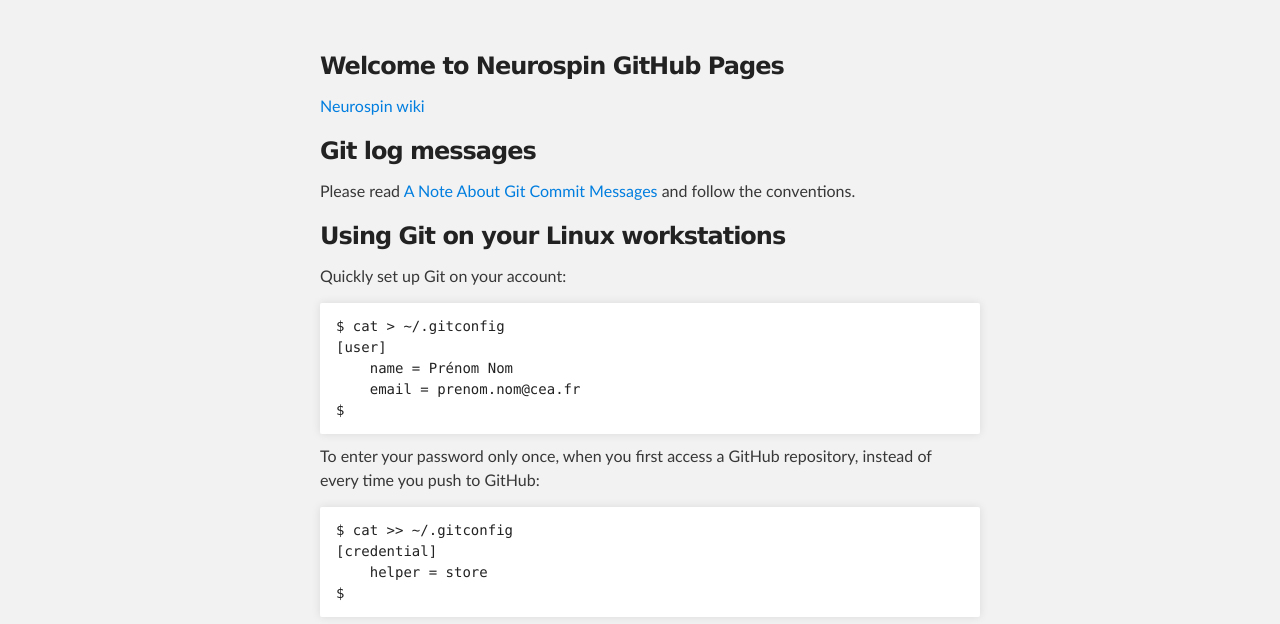
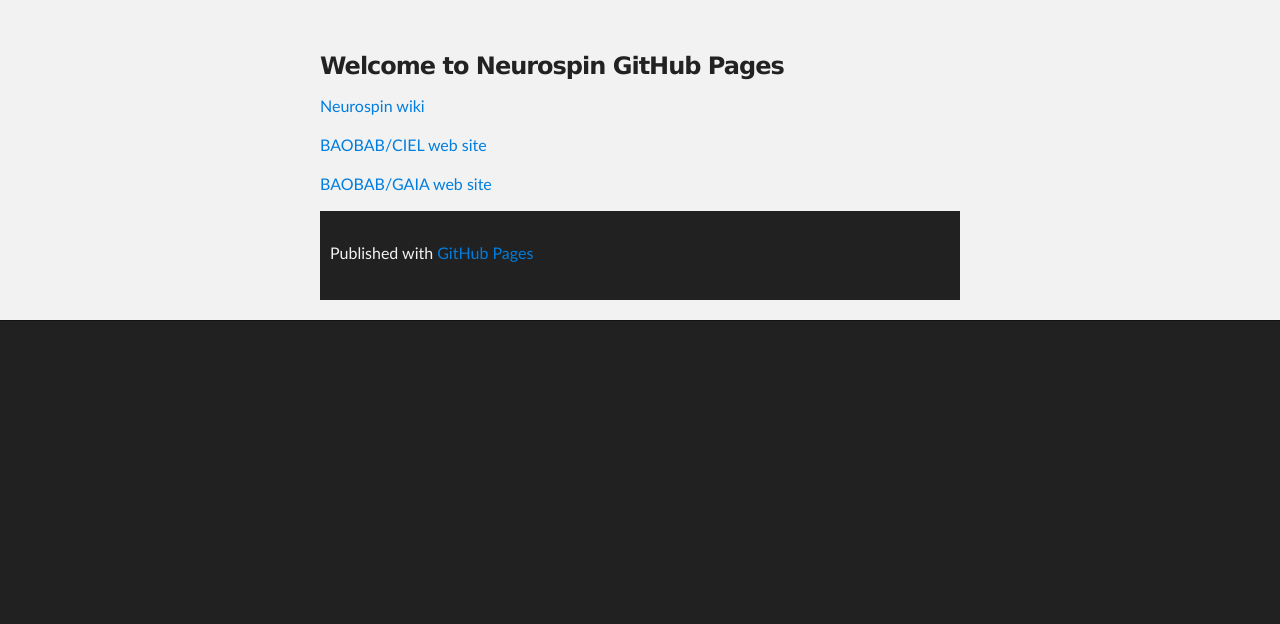
Before and after one commit to neurospin/neurospin.github.io, a plain HTML site: page index.html in a window 1280 px wide. Shown: the part 176-800 px from the top of the page. Drawn offline with Linux system fonts and the light colour scheme.

Commit message:
Simplify NeuroSpin page

```diff
--- a/index.html
+++ b/index.html
@@ -30,35 +30,8 @@
         <h3>Welcome to Neurospin GitHub Pages</h3>
 
 <p><a href="http://www.neurospin-wiki.org/">Neurospin wiki</a></p>
-
-<h3>Git log messages</h3>
-
-<p>Please read <a href="http://tbaggery.com/2008/04/19/a-note-about-git-commit-messages.html">A Note About Git Commit Messages</a> and follow the conventions.</p>
-
-<h3>Using Git on your Linux workstations</h3>
-
-<p>Quickly set up Git on your account:</p>
-
-<pre><code>$ cat &gt; ~/.gitconfig
-[user]
-    name = Prénom Nom
-    email = prenom.nom@cea.fr
-$
-</code></pre>
-
-<p>To enter your password only once, when you first access a GitHub repository, instead of every time you push to GitHub:</p>
-
-<pre><code>$ cat &gt;&gt; ~/.gitconfig
-[credential]
-    helper = store
-$
-</code></pre>
-
-<h3>Support</h3>
-
-<p>Having trouble with GitHub Pages? Check out the documentation at <a href="https://help.github.com/categories/github-pages-basics/">https://help.github.com/categories/github-pages-basics/</a>.</p>
-      </section>
-    </div>
+<p><a href="/ciel">BAOBAB/CIEL web site</a></p>
+<p><a href="/gaia">BAOBAB/GAIA web site</a></p>
 
     <!-- FOOTER  -->
     <div id="footer_wrap" class="outer">
```
